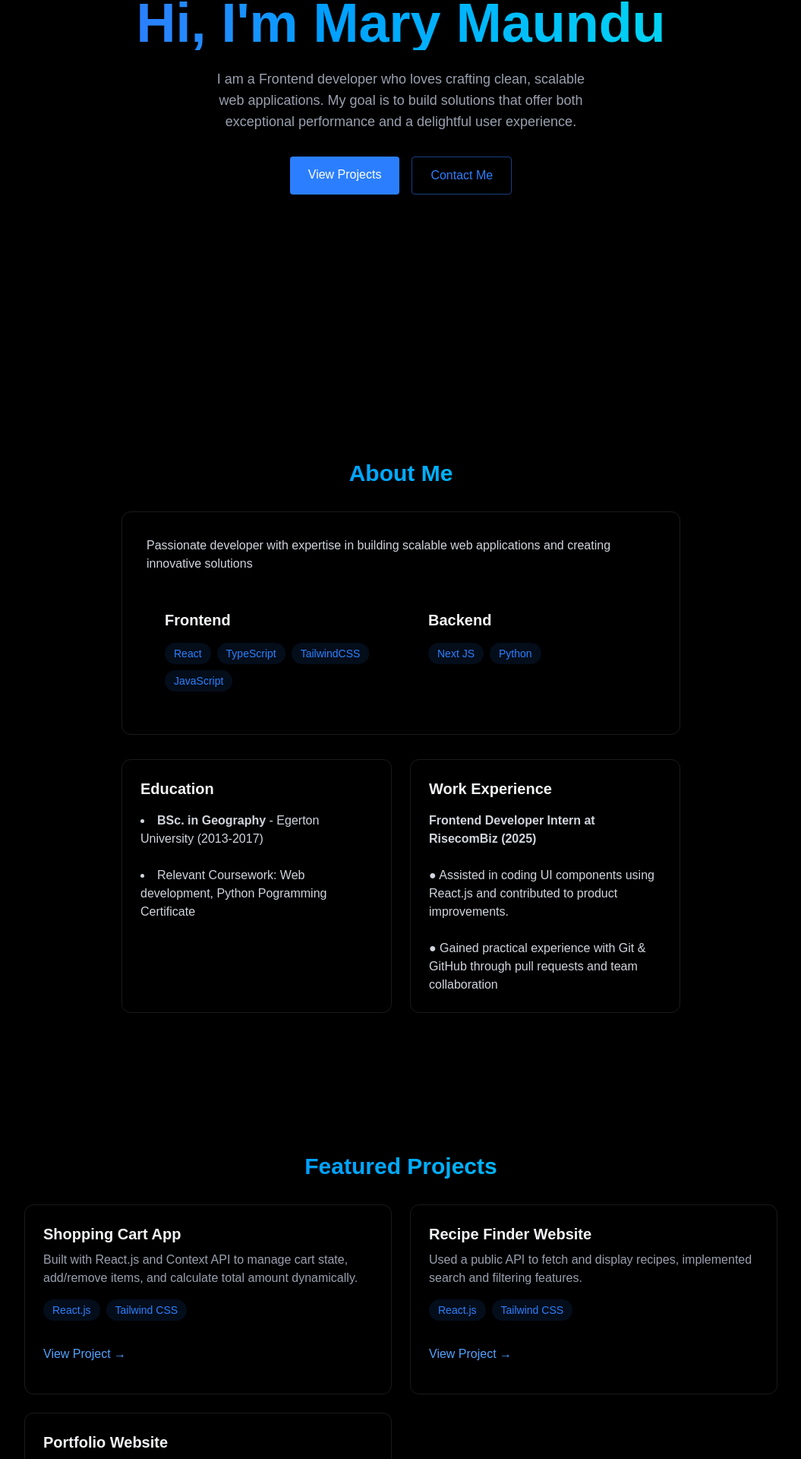
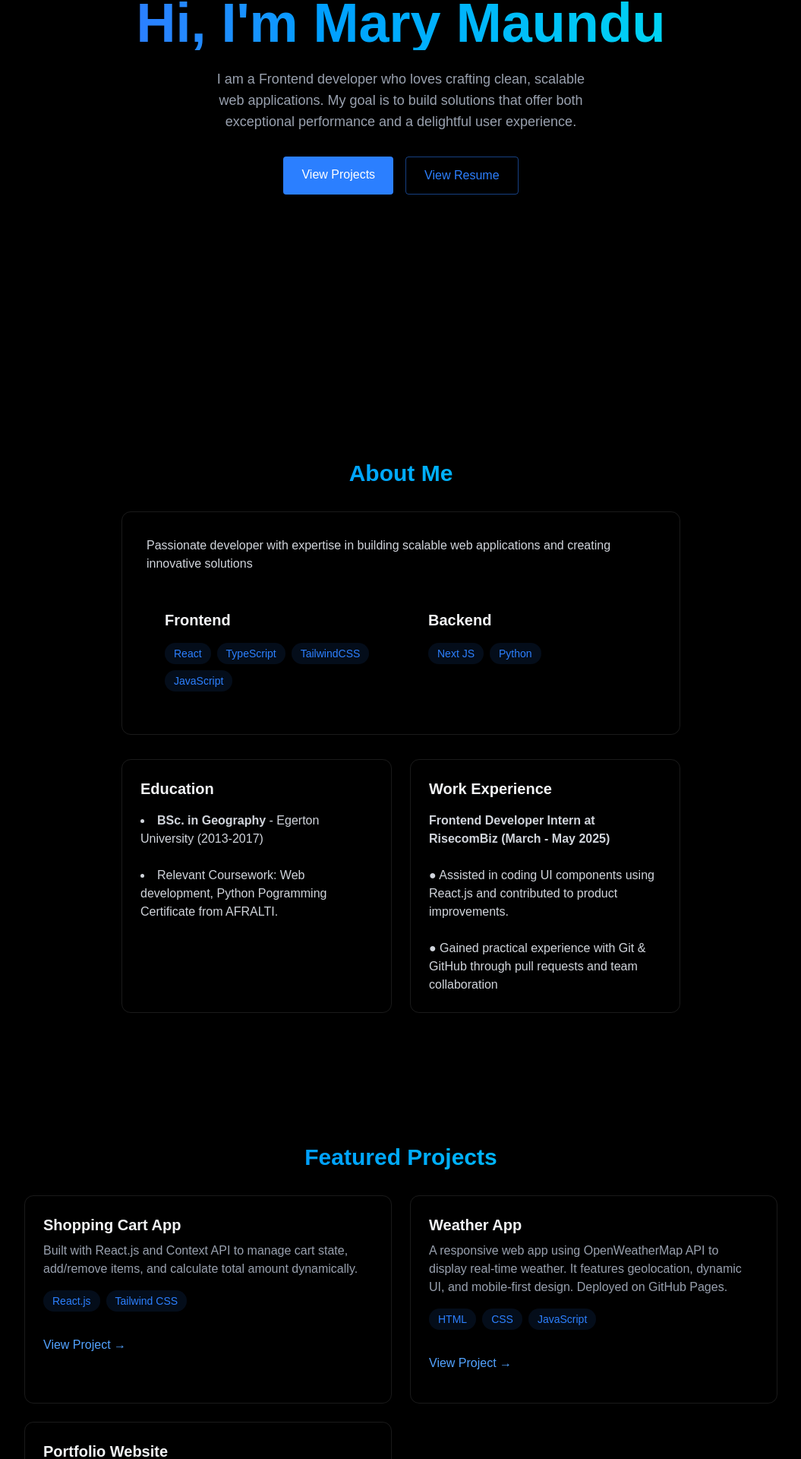
Before and after one commit to maundu55/portfolio, a React (Vite) app: page / in a window 1280 px wide. Shown: the part 275-2195 px from the top of the page at 76% size, without its empty margins (112-1167 px from the left). Built offline with nearby package versions, Linux system fonts and the light colour scheme.

Commit message:
update home section to add resume

```diff
--- a/src/components/sections/About.jsx
+++ b/src/components/sections/About.jsx
@@ -48,7 +48,7 @@ const About = () => {
                             <strong>  BSc. in Geography</strong> - Egerton University (2013-2017)
                         </li><br />
                         <li>
-                            Relevant Coursework: Web development, Python Pogramming Certificate
+                            Relevant Coursework: Web development, Python Pogramming Certificate from AFRALTI.
                         </li>
                     </ul>
                 </div>
@@ -57,7 +57,7 @@ const About = () => {
                     <div className='space-y-4 text-gray-300'>
 
                         <div>
-                            <strong><h4>Frontend Developer Intern at RisecomBiz (2025)</h4></strong><br />
+                            <strong><h4>Frontend Developer Intern at RisecomBiz (March - May 2025)</h4></strong><br />
 
                             <p> ●	Assisted in coding UI components using React.js and contributed to product improvements. </p><br />
                             <p>
--- a/src/components/sections/Home.jsx
+++ b/src/components/sections/Home.jsx
@@ -12,7 +12,8 @@ const Home = () => {
         </p>
         <div className='flex justify-center space-x-4'>
           <a href="#projects" className='bg-blue-500 text-white py-3 px-6 rounded font-medium transition relative overflow-hidden hover:-translate-y-0.5 hover:shadow-[0_0_15px_rgba(59, 130, 246, 0.4)]'>View Projects</a>
-          <a href="#contact" className='border border-blue-500/50 text-blue-500 py-3 px-6 rounded font-medium transition-all duration-200 hover:-translate-y-0.5 hover:shadow-[0_0_15px_rgba(59, 130, 246, 0.2)] hover:bg-blue-500/10'>Contact Me</a>
+          <a href="Mary Maundu RESUME.pdf"  target='blank'
+          className='border border-blue-500/50 text-blue-500 py-3 px-6 rounded font-medium transition-all duration-200 hover:-translate-y-0.5 hover:shadow-[0_0_15px_rgba(59, 130, 246, 0.2)] hover:bg-blue-500/10'>View Resume</a>
         </div>
       </div>
       </RevealOnScroll>
--- a/src/components/sections/Projects.jsx
+++ b/src/components/sections/Projects.jsx
@@ -49,12 +49,12 @@ const Projects = () => {
               transition-all
             "
             >
-              <h3 className="text-xl font-bold mb-2">Recipe Finder Website</h3>
+              <h3 className="text-xl font-bold mb-2">Weather App</h3>
               <p className="text-gray-400 mb-4">
-                Used a public API to fetch and display recipes, implemented search and filtering features.
+               A responsive web app using OpenWeatherMap API to display real-time weather. It features geolocation, dynamic UI, and mobile-first design. Deployed on GitHub Pages.
               </p>
               <div className="flex flex-wrap gap-2 mb-4">
-                {["React.js", "Tailwind CSS"].map((tech, key) => (
+                {[ "HTML","CSS", "JavaScript"].map((tech, key) => (
                   <span
                     key={key}
                     className="
@@ -71,7 +71,7 @@ const Projects = () => {
               </div>
               <div className="flex justify-between items-center">
                 <a
-                  href="https://recipe-rosy-phi.vercel.app/" /* replace with your URL */
+                  href="https://maundu55.github.io/Weather-App/" /* replace with your URL */
                   target="_blank"
                   rel="noopener noreferrer"
                   className="text-blue-400 hover:text-blue-300 transition-colors my-4"
```
Also changed, not shown: 1 other file (tests, documents, lock files or other folders).
